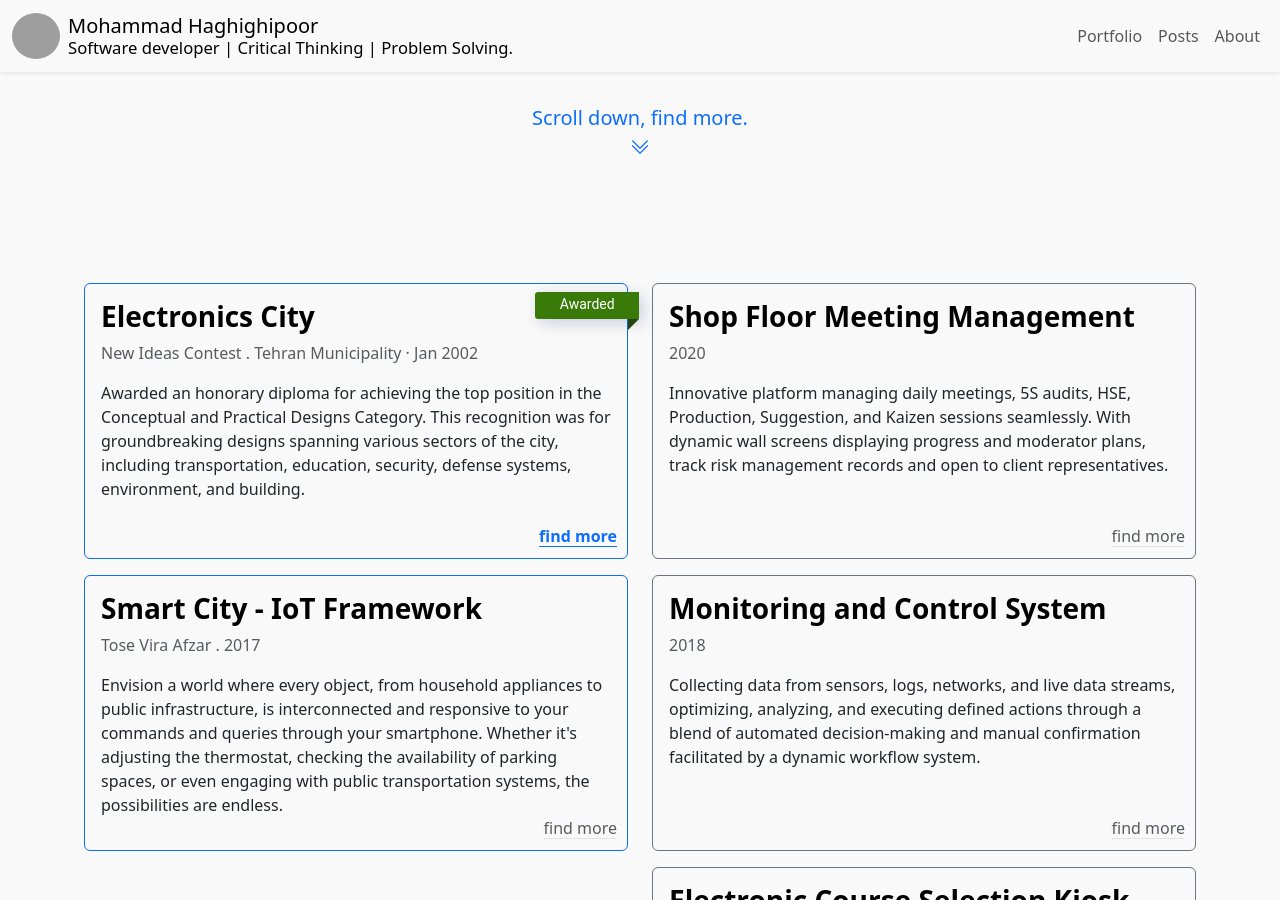
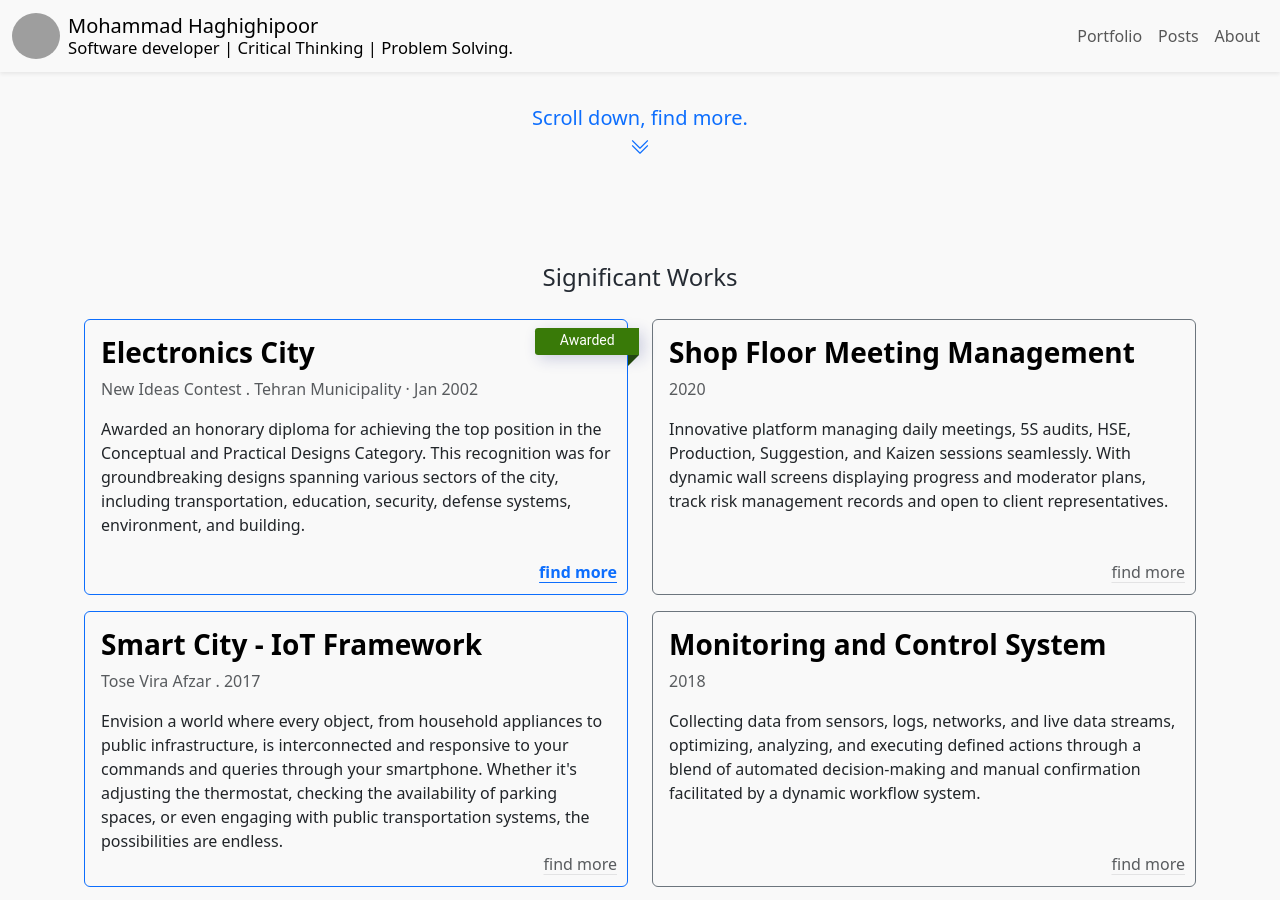
Before and after one commit to ohampro/ohampro.github.io, a Jekyll site: the page built from index.html, in a window 1280 px wide and 900 px high, scrolled down 384 px. Built offline with Jekyll 4.4.1, drawn with Linux system fonts in a browser that asks for light colours; grey boxes are pictures that could not be loaded.

Commit message:
Update home page

```diff
--- a/index.html
+++ b/index.html
@@ -5,6 +5,7 @@
 {% include about.html %}
 
 <div class="row my-5 mx-md-5 p-4">
+    <div class="d-flex w-100 justify-content-center fs-4">Significant Works</div>
     <div class="col-lg">
         {% include home_section.html
             id = 'section_innovations'
@@ -50,6 +51,18 @@
 <div class="collapse mb-5" id="portfolio_list">
     <hr class="mt-5">
     {% include portfolio_list.html %}
+
+    <hr class="mt-5">
+
+    <div class="row mt-4 gy-4">
+        <div class="col"></div>
+        <div class="col-md-4 text-center">
+            <a href="/about#work_experiences" role="button" class="btn btn-outline-primary w-50">
+                Work Experiences <i class="bi bi-box-arrow-up-right small ms-1"></i>
+            </a>
+        </div>
+        <div class="col"></div>
+    </div>
 </div>
 <!-- skills -->
 
```
